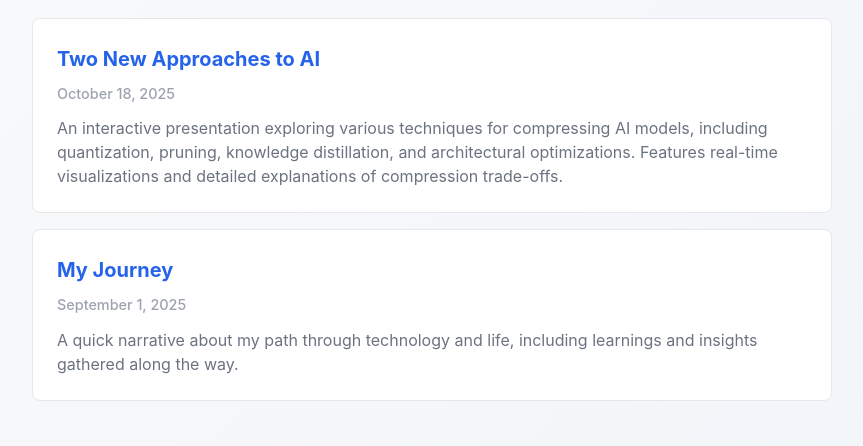
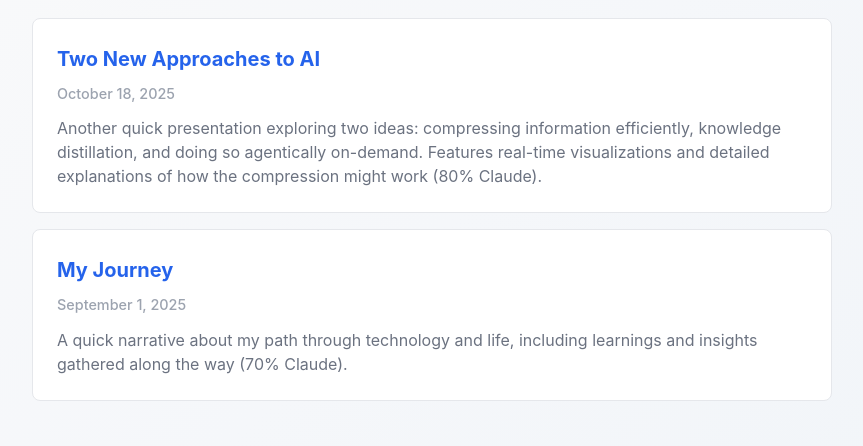
Before and after one commit to p10q/presentations, a plain HTML site: page index.html in a window 1280 px wide. Shown: the part 235-681 px from the top of the page, without its empty margins (208-1071 px from the left). Drawn offline with nearby package versions, Linux system fonts and the light colour scheme.

Commit message:
docs: update presentation descriptions with AI assistance attribution

```diff
--- a/index.html
+++ b/index.html
@@ -187,13 +187,13 @@
             <div class="card">
                 <h3><a href="ai_compression_presentation.html">Two New Approaches to AI</a></h3>
                 <p class="date">October 18, 2025</p>
-                <p>An interactive presentation exploring various techniques for compressing AI models, including quantization, pruning, knowledge distillation, and architectural optimizations. Features real-time visualizations and detailed explanations of compression trade-offs.</p>
+                <p>Another quick presentation exploring two ideas: compressing information efficiently, knowledge distillation, and doing so agentically on-demand. Features real-time visualizations and detailed explanations of how the compression might work (80% Claude).</p>
             </div>
 
             <div class="card">
                 <h3><a href="https://p10q.github.io/tom-journey/">My Journey</a></h3>
                 <p class="date">September 1, 2025</p>
-                <p>A quick narrative about my path through technology and life, including learnings and insights gathered along the way.</p>
+                <p>A quick narrative about my path through technology and life, including learnings and insights gathered along the way (70% Claude).</p>
             </div>
         </section>
 
```
